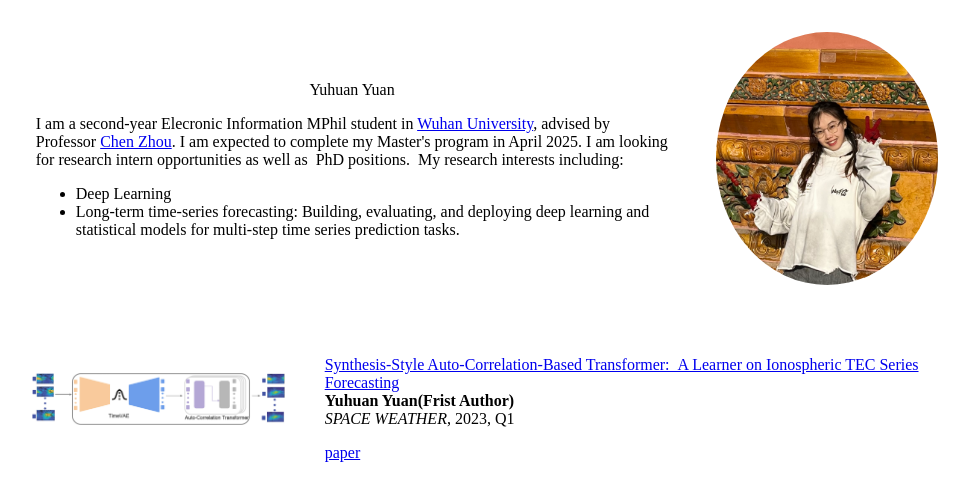
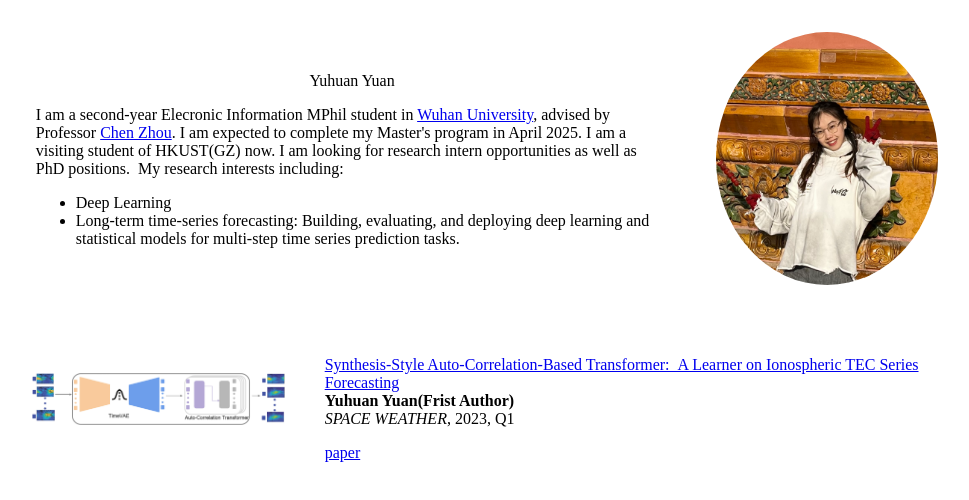
Before and after one commit to yuhuanyuan/yuhuanyuan.github.io, a plain HTML site: page index.html in a window 1280 px wide. Shown: the whole page, without its empty margins (153-1122 px from the left). Drawn offline with Linux system fonts and the light colour scheme.

Commit message:
Update index.html

```diff
--- a/index.html
+++ b/index.html
@@ -30,7 +30,7 @@
               <p style="text-align:center">
                 <name>Yuhuan Yuan</name>
               </p>
-                <p>I am a second-year Elecronic Information MPhil student in <a href="http://eis.whu.edu.cn/index.shtml">Wuhan University</a>, advised by Professor  <a href="https://www.researchgate.net/profile/Chen-Zhou-39">Chen Zhou</a>. I am expected to complete my Master's program in April 2025. I am looking for research intern opportunities as well as&nbsp; PhD positions.&nbsp; My research interests including:</p>
+                <p>I am a second-year Elecronic Information MPhil student in <a href="http://eis.whu.edu.cn/index.shtml">Wuhan University</a>, advised by Professor  <a href="https://www.researchgate.net/profile/Chen-Zhou-39">Chen Zhou</a>. I am expected to complete my Master's program in April 2025. I am a visiting student of HKUST(GZ) now. I am looking for research intern opportunities as well as&nbsp; PhD positions.&nbsp; My research interests including:</p>
 
 <ul>
     <li>Deep Learning</li>
```
